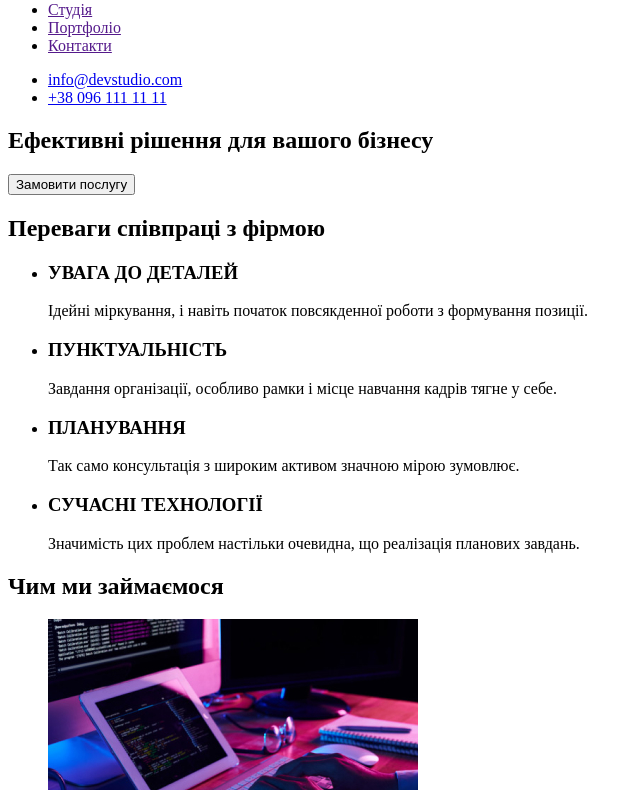
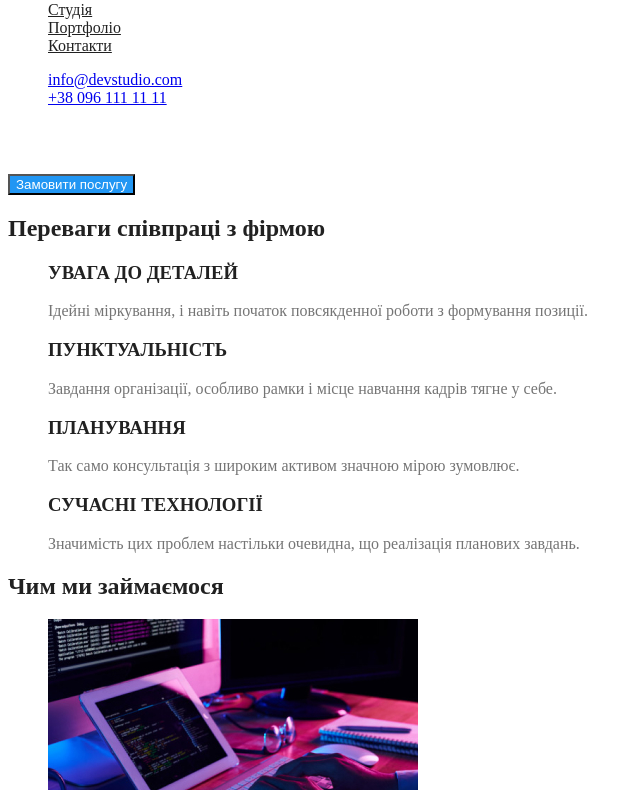
Before and after one commit to Olya2806/goit-markup-hw-02, a plain HTML site: page index.html in a window 1280 px wide. Shown: the part 41-831 px from the top of the page, without its empty margins (0-640 px from the left). Drawn offline with Linux system fonts and the light colour scheme.

Commit message:
Редагує головну сторінку

```diff
--- a/index.html
+++ b/index.html
@@ -5,21 +5,22 @@
     <meta http-equiv="X-UA-Compatible" content="IE=edge">
     <meta name="viewport" content="width=device-width, initial-scale=1.0">
     <title>Document</title>
+    <link rel="stylesheet" href="./css/styles.css">
 </head>
 <body>
-    <header class="">
+    <header class="page-header">
         <nav>
-            <a href="/">
-                <span>Web</span> Studio
+            <a href="/" class="logo">
+                <span class="logo-accent">Web</span> Studio
             </a>
 
-            <ul class="">
-                <li> <a href="">Студія</a></li>
-                <li> <a href="">Портфоліо</a></li>
-                <li> <a href="">Контакти</a></li>
+            <ul class="site-nav">
+                <li> <a href="" class="link">Студія</a></li>
+                <li> <a href="./portfolio.html" class="link">Портфоліо</a></li>
+                <li> <a href="" class="link">Контакти</a></li>
             </ul>
         </nav>
-        <ul class="">
+        <ul class="auth-nav">
             <li> <a href="mailto:info@devstudio.com">info@devstudio.com </a></li>
             <li> <a href="tel:+380961111111">+38 096 111 11 11</a></li>
         </ul>
@@ -27,36 +28,36 @@
     </header>
 <main>
     <div>
-        <section>
-            <h1>Ефективні рішення для вашого бізнесу</h1>
-            <button type="button">Замовити послугу</button>
+        <section class="hero">
+            <h1 class="hero-tittle">Ефективні рішення для вашого бізнесу</h1>
+            <button type="button" class="button  primary">Замовити послугу</button>
         </section>
     </div>
 
-    <section>
-        <h2>Переваги співпраці з фірмою</h2>
-        <ul>
+    <section class="section">
+        <h2 class="section-tittle">Переваги співпраці з фірмою</h2>
+        <ul class="features">
             <li>
-                <h3>УВАГА ДО ДЕТАЛЕЙ</h3>
+                <h3 class="tittle">УВАГА ДО ДЕТАЛЕЙ</h3>
                 <p>Ідейні міркування, і навіть початок повсякденної роботи з формування позиції.</p>
             </li>
             <li>
-                <h3>ПУНКТУАЛЬНІСТЬ</h3>
+                <h3 class="tittle">ПУНКТУАЛЬНІСТЬ</h3>
                 <p>Завдання організації, особливо рамки і місце навчання кадрів тягне у себе.</p>
             </li>
             <li>
-                <h3>ПЛАНУВАННЯ</h3>
+                <h3 class="tittle">ПЛАНУВАННЯ</h3>
                 <p>Так само консультація з широким активом значною мірою зумовлює.</p>
             </li>
             <li>
-                <h3>СУЧАСНІ ТЕХНОЛОГІЇ</h3>
+                <h3 class="tittle">СУЧАСНІ ТЕХНОЛОГІЇ</h3>
                 <p>Значимість цих проблем настільки очевидна, що реалізація планових завдань.</p>
             </li>
         </ul>
     </section>
-    <section>
-        <h2>Чим ми займаємося</h2>
-        <ul>
+    <section class="section">
+        <h2 class="section-tittle">Чим ми займаємося</h2>
+        <ul class="work-list">
             <li>
                 <img src="./images/boxone.jpg" alt="клавіатура та комп'ютер" width="370">
             </li>
@@ -68,27 +69,27 @@
             </li>
         </ul>
     </section>
-    <section>
-        <h2>Наша команда</h2>
-        <ul>
+    <section class="section">
+        <h2 class="section-tittle">Наша команда</h2>
+        <ul class="team-list">
             <li>
                 <img src="./images/photoigordemianenko.jpg" alt="фото" width="270">
-                <h3> Ігор Дем'яненко</h3>
+                <h3 class="tittle"> Ігор Дем'яненко</h3>
                 <p>Product Designer</p>
             </li>
             <li>
                 <img src="./images/photoolharepina.jpg" alt="фото" width="270">
-                <h3>Ольга Рєпіна</h3>
+                <h3 class="tittle">Ольга Рєпіна</h3>
                 <p>Frontend Developer</p>
             </li>
             <li>
                 <img src="./images/photomykolatarasov.jpg" alt="фото" width="270">
-                <h3>Микола Тарасов</h3>
+                <h3 class="tittle">Микола Тарасов</h3>
                 <p>Marketing</p>
             </li>
             <li>
                 <img src="./images/photomyhailoermakov.jpg" alt="фото" width="270">
-                <h3>Михайло Єрмаков</h3>
+                <h3 class="tittle">Михайло Єрмаков</h3>
                 <p>UI Designer</p>
             </li>
         </ul>
```
